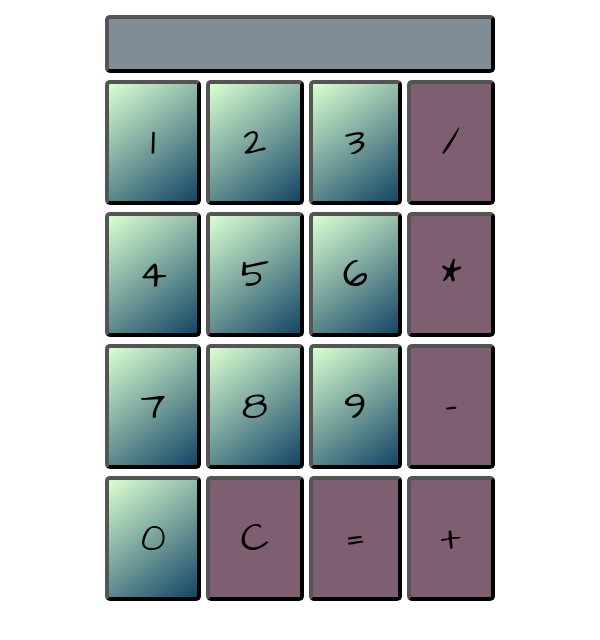
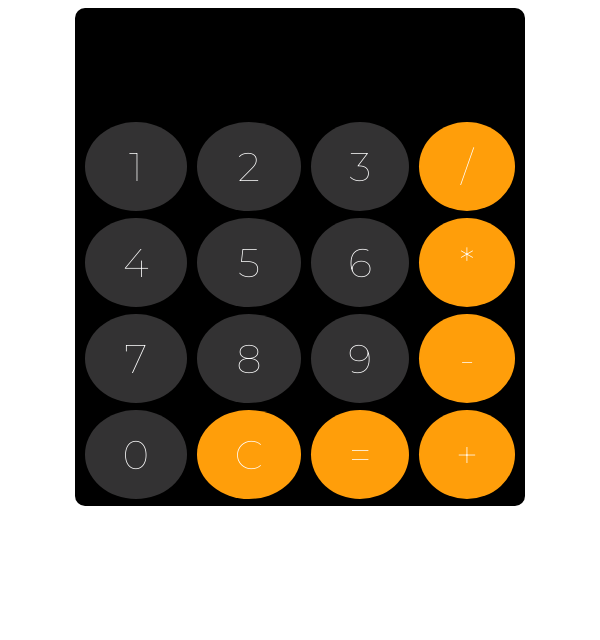
Before and after one commit to hania-jas/calculator, a plain HTML site: page index.html in a window 600 px wide. Drawn offline with Linux system fonts and the light colour scheme.

Commit message:
changed layout

```diff
--- a/index.html
+++ b/index.html
@@ -2,6 +2,9 @@
 <html>
 
 <head>
+    <meta name="viewport" content="width=device-width,initial-scale=1">
+    <meta http-equiv="X-UA-Compatible" content="IE=edge,chrome=1">
+    <meta name="HandheldFriendly" content="true">
     <link rel="stylesheet" href="style.css">
 </head>
 
--- a/style.css
+++ b/style.css
@@ -1,38 +1,76 @@
-  @import url('https://fonts.googleapis.com/css2?family=Architects+Daughter&display=swap');
+@import url('https://fonts.googleapis.com/css2?family=Montserrat:wght@100&display=swap');
+@media (max-width: 600px) {
     body {
-      font-family: 'Architects Daughter', cursive;
+        font-family: 'Montserrat', sans-serif;
         font-size: 40px;
     }
-
     table {
-      width: 400px;
-      height: 600px;
+        background-color: #000000;
+        max-width: 450px;
+        border-radius: 10px;
         text-align: center;
         margin: 0 auto;
-      border-spacing: 5px 7px;
+        border-spacing: 10px 7px;
+    }
+    #output {
+        padding: 50px;
+        border-radius: 5px;
+        background-color: #000000;
+        color: white;
+    }
+    .button {
+        width: 20px;
+        height: 20px;
+        padding: 20px;
+        border-radius: 50%;
+        cursor: pointer;
+        color: white;
+        text-align: center;
+        margin: 0 auto;
+    }
+    .number {
+        background: #DAFFD0;
+        background: #333233
+    }
+    .action {
+        background: #ff9e0a
+    }
 }
 
-  td {
-      border: 4px outset black;
+@media (min-width: 600px) {
+    body {
+        font-family: 'Montserrat', sans-serif;
+        font-size: 40px;
     }
-
+    table {
+        background-color: #000000;
+        width: 450px;
+        border-radius: 10px;
+        text-align: center;
+        margin: 0 auto;
+        border-spacing: 10px 7px;
+    }
     #output {
+        padding: 50px;
+        border-radius: 5px;
+        background-color: #000000;
+        color: white;
+    }
+    .button {
+        width: 20px;
+        height: 20px;
         padding: 20px;
-      border-radius: 5px;
-      background-color: #808D96;
+        border-radius: 50%;
+        cursor: pointer;
+        color: white;
+        text-align: center;
+        margin: 0 auto;
     }
-
-  .button {
-      padding: 20px;
-      border-radius: 5px;
-      cursor: pointer;
-  }
-
     .number {
         background: #DAFFD0;
-      background: -webkit-linear-gradient(top left, #DAFFD0, #154667);
+        background: #333233
     }
-
     .action {
-      background: #7E5F71
+        background: #ff9e0a
     }
+}
```
Lines whose indentation alone changed are shown as unchanged.
